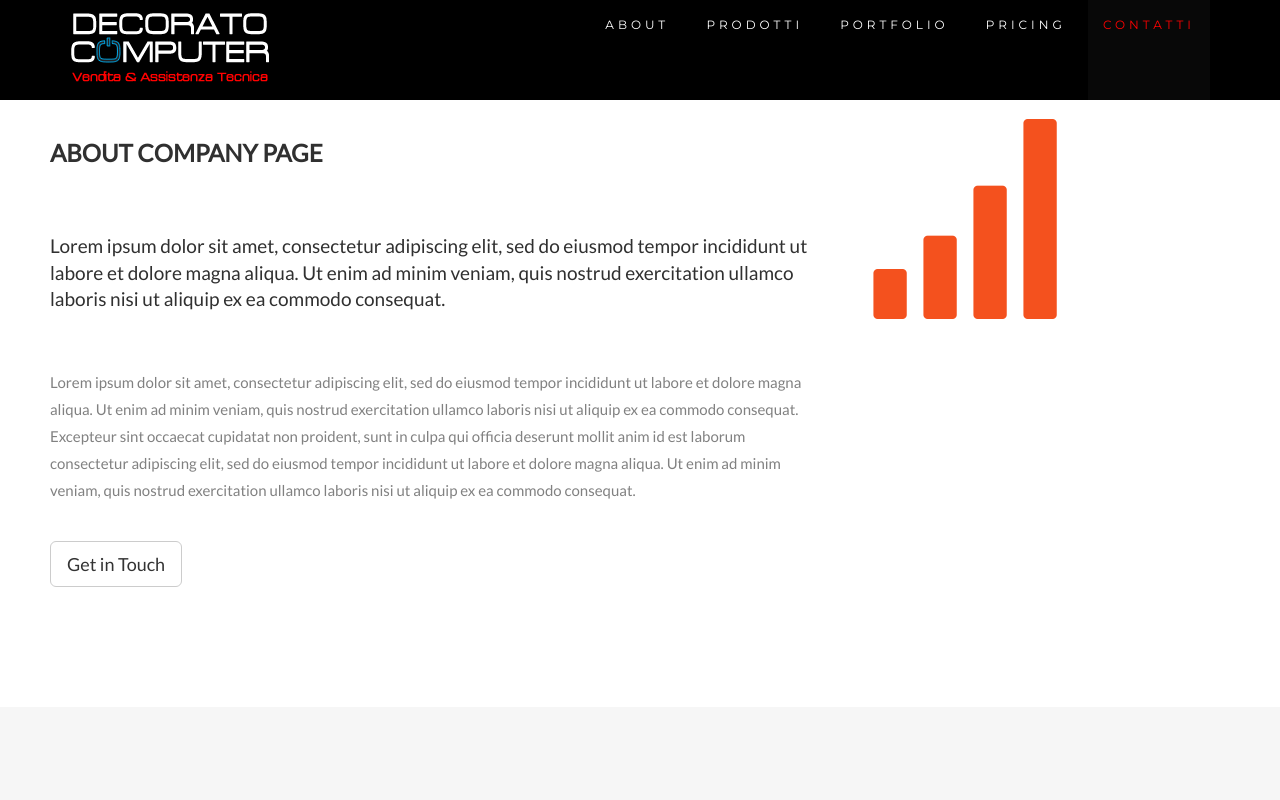
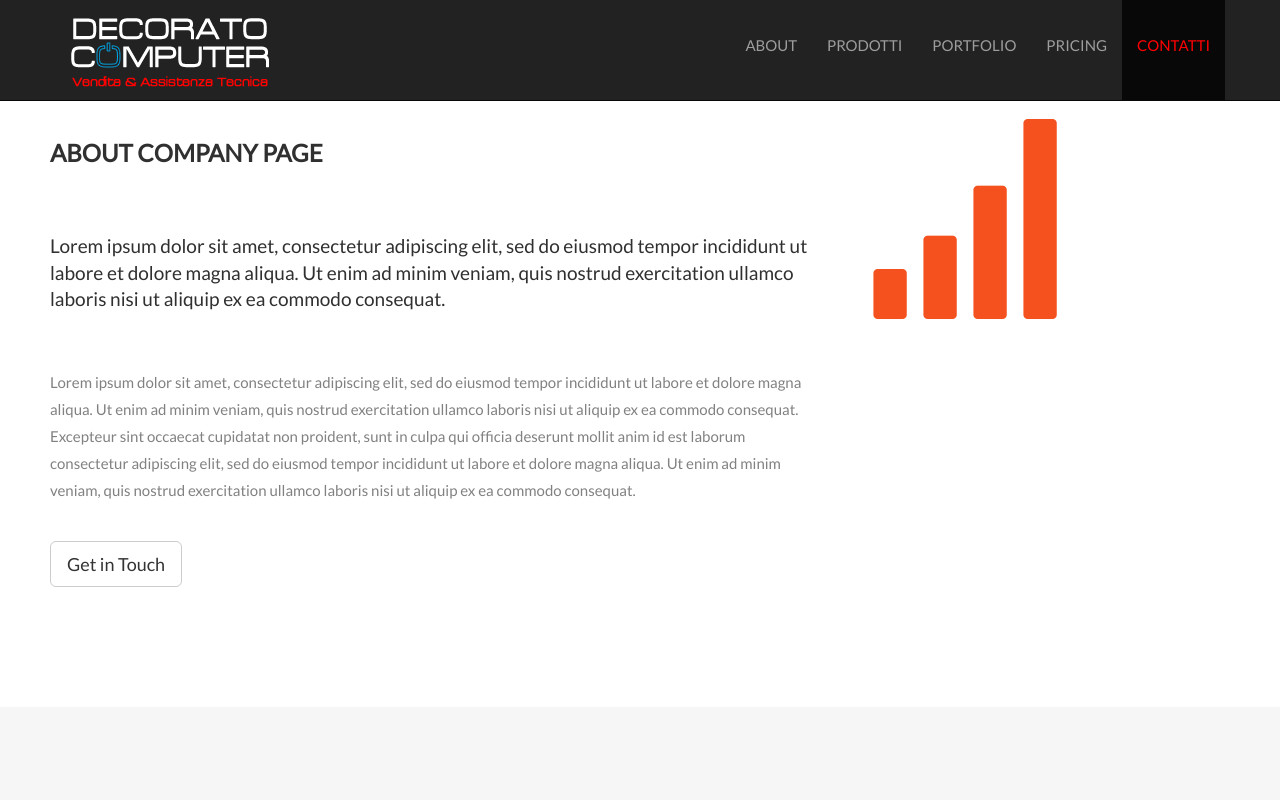
Before and after one commit to Tdecorato/decPc, a plain HTML site: page index3.html in a window 1280 px wide. Shown: the top 800 px of the page. Drawn offline with nearby package versions, Linux system fonts and the light colour scheme; some packages are replaced by stand-ins of ours.

Commit message:
navbar fixed

```diff
--- a/css/custom.css
+++ b/css/custom.css
@@ -3,12 +3,17 @@
 }
 
 .nav >li >a {
-  padding-top: 30px;
-  padding-bottom: 30px;
+  padding-top: 35px;
+  /*padding-bottom: 30px; */
   height: 100px;
+  vertical-align: middle;
 }
 
 .navbar-toggle {
-  padding: 15px;
+  padding: 10px;
   margin: 25px 15px 25px 0;
 }
+
+.navbar-nav li a:hover, .navbar-nav li.active a {
+  color: red !important;
+}
--- a/css/custom2.css
+++ b/css/custom2.css
@@ -105,49 +105,26 @@ h4 {
     background-color: #f4511e;
     color: #fff;
 }
-.navbar {
-/*     margin-bottom: 0;
- */    background-color: #000000;
-    z-index: 9999;
-    border: 0;
-    font-size: 12px !important;
-/*     line-height: 1.42857143 !important;
- */    letter-spacing: 4px;
-    border-radius: 0;
-    font-family: Montserrat, sans-serif;
-    align-items: flex-end;
-}
 
 .navbar-brand {
-    display: flex;
-    align-items: center;
     height: 100px;
-}
+  }
 
-.navbar-nav {
-    float:none;
-    margin:0 auto;
-    display: block;
-    text-align: center;
-}
+  .nav >li >a {
+    padding-top: 35px;
+    /*padding-bottom: 30px; */
+    height: 100px;
+    vertical-align: middle;
+  }
 
-.navbar-nav > li {
-    display: inline-block;
-    float:none;
-}
+  .navbar-toggle {
+    padding: 10px;
+    margin: 25px 15px 25px 0;
+  }
 
-.navbar li a, .navbar .navbar-brand {
-    color: #fff !important;
-    height: 100px;
-}
-.navbar-nav li a:hover, .navbar-nav li.active a {
+  .navbar-nav li a:hover, .navbar-nav li.active a {
     color: red !important;
-/*     background-color: #fff !important;
- */}
-.navbar-default .navbar-toggle {
-    border-color: transparent;
-    color: #fff !important;
-}
+  }
 
 footer .glyphicon {
     font-size: 20px;
--- a/index3.html
+++ b/index3.html
@@ -17,7 +17,7 @@
 </head>
 <body id="myPage" data-spy="scroll" data-target=".navbar" data-offset="60">
 
-<nav class="navbar navbar-inverse navbar-fixed-top">
+<!-- <nav class="navbar navbar-default">
   <div class="container">
     <div class="navbar-header">
       <button type="button" class="navbar-toggle" data-toggle="collapse" data-target="#myNavbar">
@@ -37,6 +37,32 @@
       </ul>
     </div>
   </div>
+</nav> -->
+
+<nav class="navbar navbar-inverse navbar-fixed-top">
+  <div class="container">
+    <div class="navbar-header">
+      <button type="button" class="navbar-toggle collapsed" data-toggle="collapse" data-target="#navbar3">
+        <span class="sr-only">Toggle navigation</span>
+        <span class="icon-bar"></span>
+        <span class="icon-bar"></span>
+        <span class="icon-bar"></span>
+      </button>
+      <a class="navbar-brand" href="myPage"><img src="img/logo2.png" alt="Logo">
+      </a>
+    </div>
+    <div id="navbar3" class="navbar-collapse collapse">
+      <ul class="nav navbar-nav navbar-right">
+        <li><a href="#about">ABOUT</a></li>
+        <li><a href="#services">PRODOTTI</a></li><strong></strong>
+        <li><a href="#portfolio">PORTFOLIO</a></li>
+        <li><a href="#pricing">PRICING</a></li>
+        <li><a href="#contact">CONTATTI</a></li>
+      </ul>
+    </div>
+    <!--/.nav-collapse -->
+  </div>
+  <!--/.container-fluid -->
 </nav>
 
 <!-- Container (About Section) -->
```
